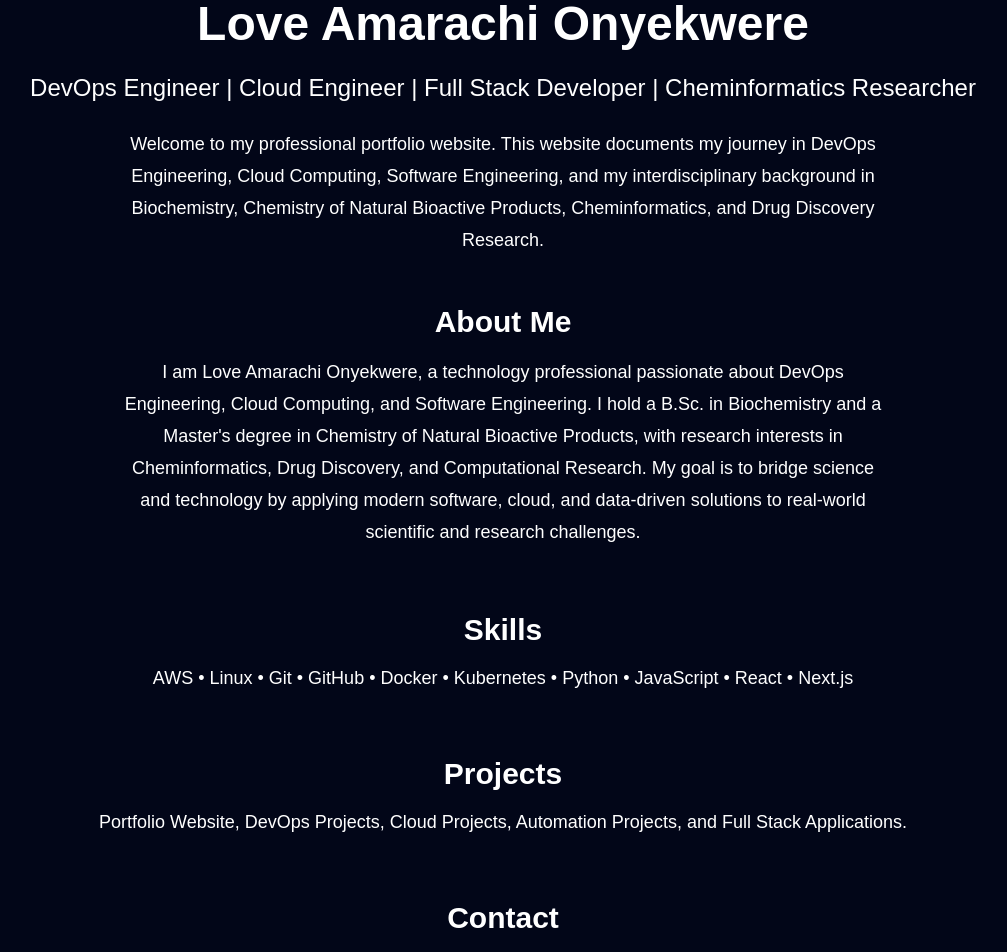
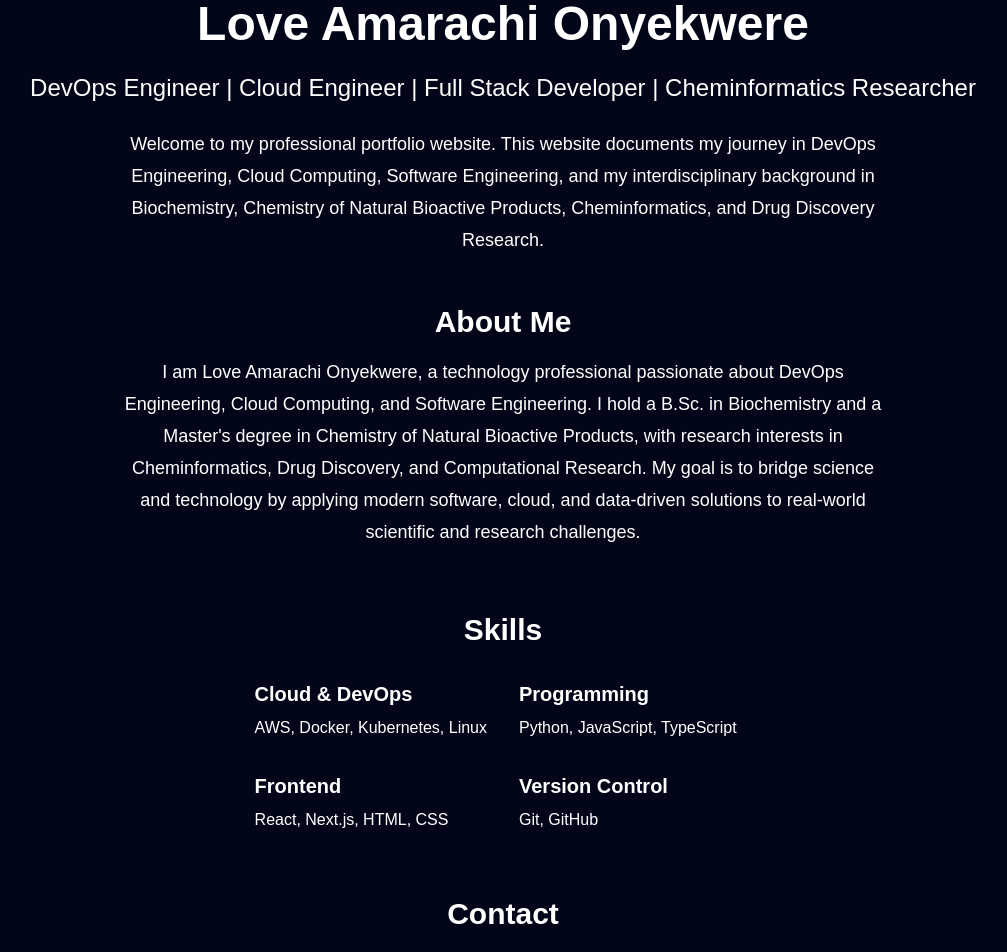
Before and after one commit to loveamarachicloud/portfolio-website, a Next.js app: page / in a window 1280 px wide. Shown: the top 952 px of the page, without its empty margins (137-1144 px from the left). Built offline with nearby package versions, Linux system fonts and the light colour scheme.

Commit message:
Add projects section

```diff
--- a/src/app/page.tsx
+++ b/src/app/page.tsx
@@ -29,28 +29,46 @@ export default function Home() {
   Drug Discovery, and Computational Research. My goal is to bridge science
   and technology by applying modern software, cloud, and data-driven
   solutions to real-world scientific and research challenges.
-</p>
-      </section><section className="max-w-4xl mx-auto mt-16 text-center">
-  <h3 className="text-3xl font-semibold mb-4">
+</p></section>
+      <section className="max-w-5xl mx-auto mt-16 text-center">
+  <h3 className="text-3xl font-semibold mb-8">
     Skills
   </h3>
 
-  <p className="text-lg">
-    AWS • Linux • Git • GitHub • Docker • Kubernetes • Python • JavaScript • React • Next.js
-  </p>
+  <div className="grid md:grid-cols-2 gap-8 text-left">
+
+    <div>
+      <h4 className="text-xl font-bold mb-2">
+        Cloud & DevOps
+      </h4>
+      <p>AWS, Docker, Kubernetes, Linux</p>
+    </div>
+
+    <div>
+      <h4 className="text-xl font-bold mb-2">
+        Programming
+      </h4>
+      <p>Python, JavaScript, TypeScript</p>
+    </div>
+
+    <div>
+      <h4 className="text-xl font-bold mb-2">
+        Frontend
+      </h4>
+      <p>React, Next.js, HTML, CSS</p>
+    </div>
+
+        <div>
+      <h4 className="text-xl font-bold mb-2">
+        Version Control
+      </h4>
+      <p>Git, GitHub</p>
+    </div>
+
+  </div>
 </section>
 
-<section className="max-w-4xl mx-auto mt-16 text-center">
-  <h3 className="text-3xl font-semibold mb-4">
-    Projects
-  </h3>
-
-  <p className="text-lg">
-    Portfolio Website, DevOps Projects, Cloud Projects, Automation Projects, and Full Stack Applications.
-  </p>
-</section>
-
-<section className="max-w-4xl mx-auto mt-16 mb-16 text-center">
+<section className="max-w-5xl mx-auto mt-16 text-center">
   <h3 className="text-3xl font-semibold mb-4">
     Contact
   </h3>
@@ -59,6 +77,6 @@ export default function Home() {
     GitHub: LoveAmarachiCloud
   </p>
 </section>
-    </main>
+     </main>
   );
 }
```
